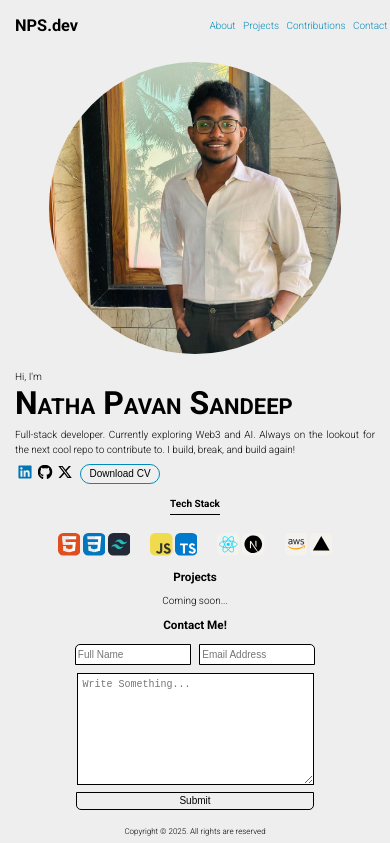
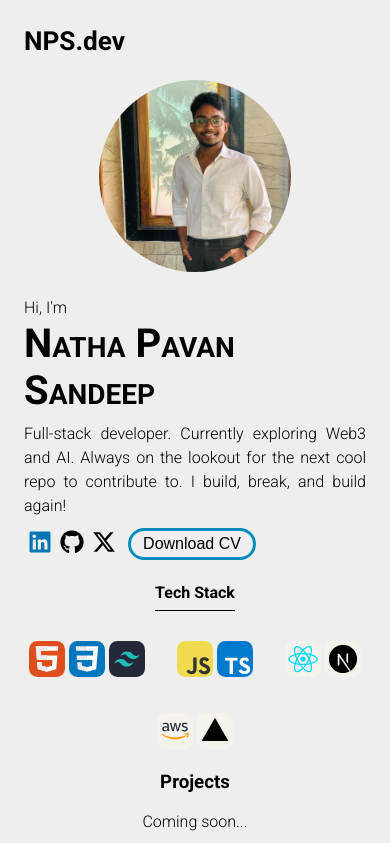
Before and after one commit to npavansandeep/portfolio, a plain HTML site: page index.html in a window 390 px wide. Shown: the top 843 px of the page. Drawn offline with Linux system fonts and the light colour scheme.

Commit message:
Update responsiveness

```diff
--- a/styles.css
+++ b/styles.css
@@ -185,25 +185,81 @@ svg {
   margin: auto 0;
 }
 
-@media screen and (max-width: 56rem) {
-  :root {
-    font-size: 10px;
+@media screen and (max-width: 36rem) {
+  img {
+    height: 12rem;
+    width: 12rem;
+    border-radius: 12rem;
   }
 
+  .contact-me input {
+    display: block;
+    margin: 0.25rem auto;
+    padding: 0.125rem;
+  }
+
+  .contact-me textarea {
+    width: 10.25rem;
+    font-size: 0.8em;
+  }
+
+  .contact-me #submit {
+    width: 11.375rem;
+    font-size: 0.725em;
+    margin: 0.25rem auto;
+    padding: 0.125rem;
+  }
+
+  .contact-me #email {
+    border-radius: 0 0 0 0;
+    font-size: 0.8em;
+  }
+
+  .contact-me #name {
+    border-radius: 0.5rem 0.5rem 0 0;
+    font-size: 0.8em;
+  }
+
+  .footer-links {
+    text-align: justify;
+    flex-wrap: wrap;
+  }
+
+  .nav-bar h3 {
+    margin-bottom: 0.5rem;
+  }
+
+  .nav-links {
+    display: none;
+  }
+}
+
+@media screen and (max-width: 56rem) {
   body {
     width: 100%;
   }
 
-  img {
-    width: 75%;
-    height: 75%;
-    border-radius: 75%;
+  .contact-me textarea {
+    font-size: 0.8em;
+  }
+
+  .contact-me #submit {
+    font-size: 0.725em;
+  }
+
+  .contact-me #email {
+    font-size: 0.8em;
+  }
+
+  .contact-me #name {
+    font-size: 0.8em;
   }
 
   .footer {
     margin: 1rem auto 1rem;
     align-items: center;
     flex-direction: column;
+    font-size: 0.75rem;
   }
 
   .footer-links {
@@ -215,12 +271,16 @@ svg {
     align-items: center;
   }
 
+  .introduction-text h1 {
+    font-size: 2.5rem;
+  }
+
   #logo {
     margin-left: 1.5rem;
   }
 
   .nav-bar {
-    padding-right: 0.25rem;
+    padding-right: 0.75rem;
   }
 
   .projects {
@@ -238,4 +298,9 @@ svg {
     border-bottom: 1px solid black;
     padding: 0 0 0.5rem;
   }
+
+  .tech-stack-icons {
+    flex-wrap: wrap;
+    justify-content: center;
+  }
 }
```
